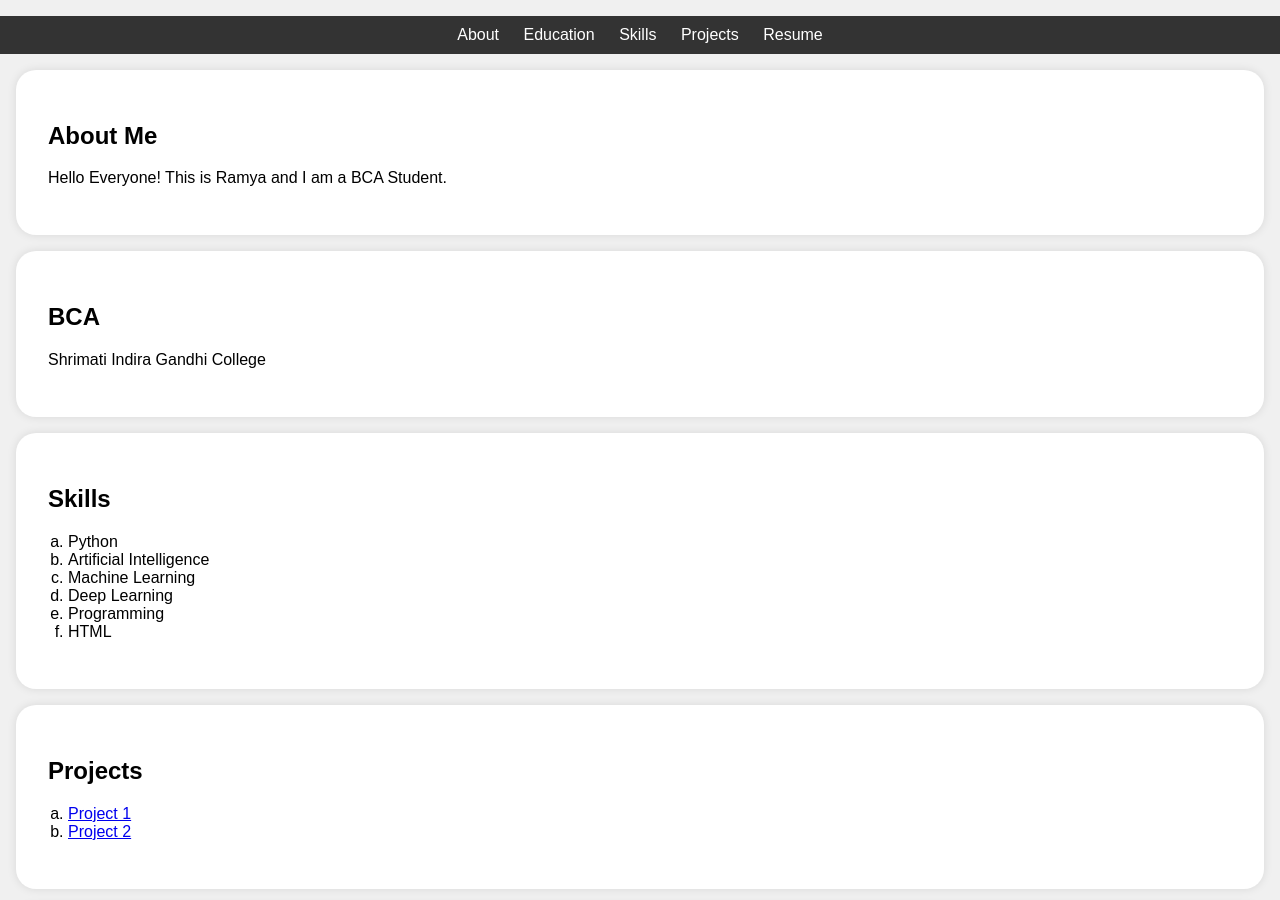
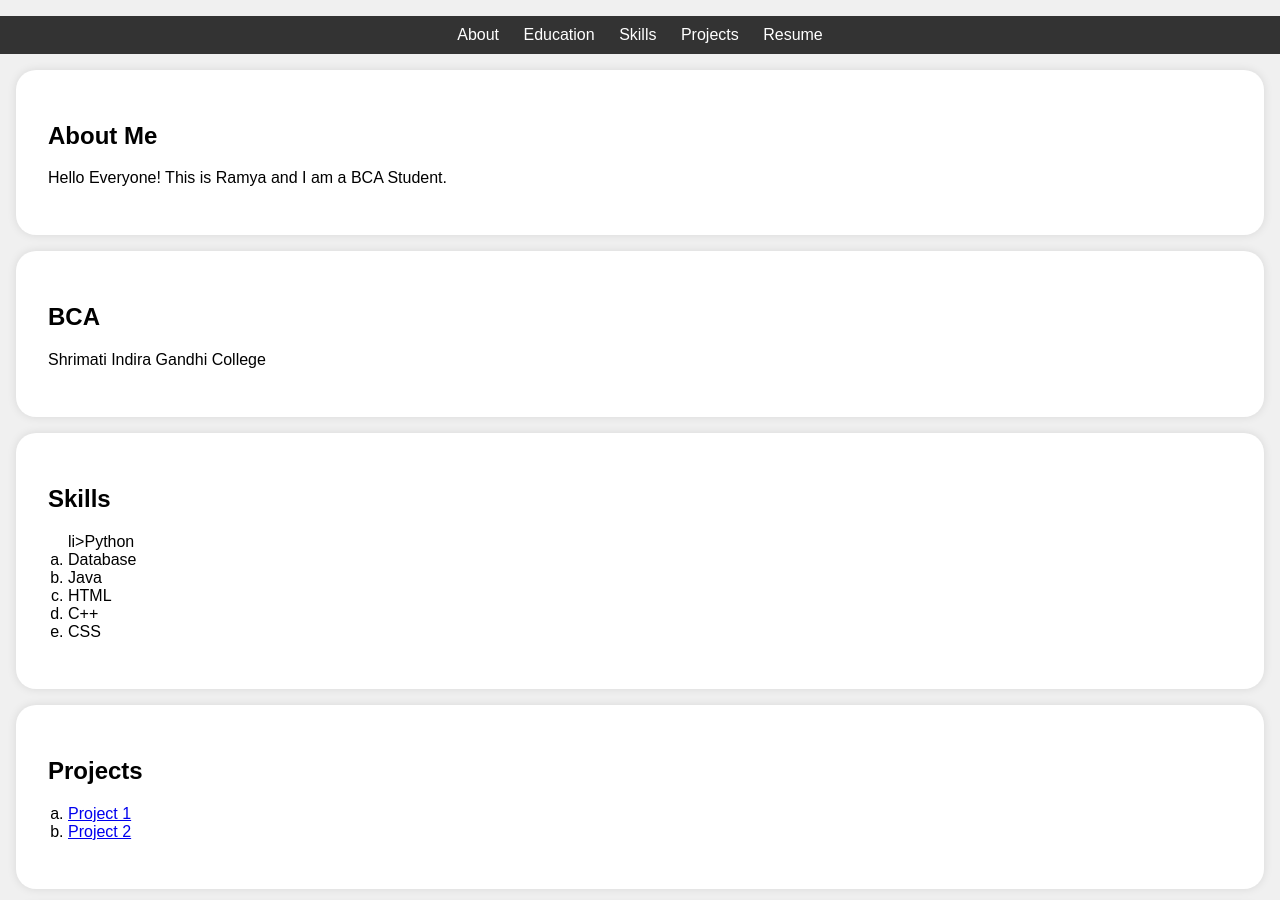
Before and after one commit to ramyarajendiran20/Digital-portfolia, a plain HTML site: page index.html in a window 1280 px wide. Shown: the part 197-1097 px from the top of the page. Drawn offline with Linux system fonts and the light colour scheme.

Commit message:
Update index.html

```diff
--- a/index.html
+++ b/index.html
@@ -127,12 +127,12 @@
         <div class="section-content">
             <h2>Skills</h2>
             <ul>
-                <li>Python</li>
-                <li>Artificial Intelligence</li>
-                <li>Machine Learning</li>
-                <li>Deep Learning</li>
-                <li>Programming</li>
+                li>Python</li>
+                <li>Database</li>
+                <li>Java</li>
                 <li>HTML</li>
+                <li>C++</li>
+                <li>CSS</li>
             </ul>
         </div>
     </section>
```
